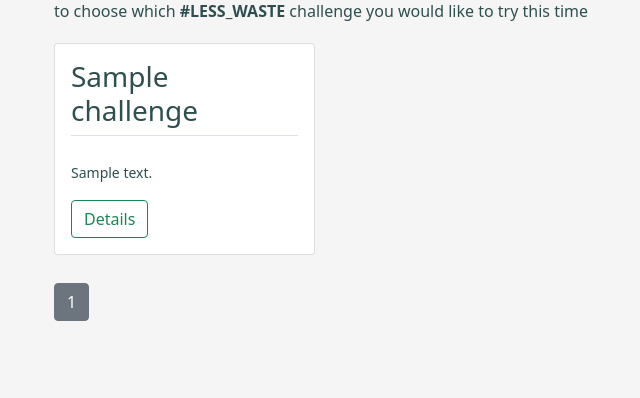
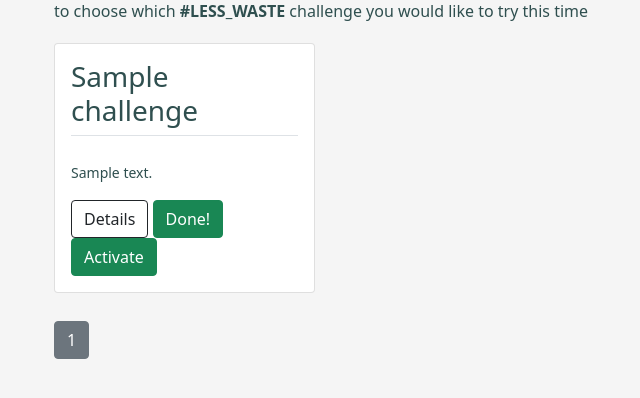
Before and after one commit to justinaluc/LESS_WASTE, a Django app: page /challenge/ in a window 1280 px wide. Shown: the part 139-537 px from the top of the page, without its empty margins (28-668 px from the left). Run offline with Django 4.2, Linux system fonts and the light colour scheme; a user stored in the database is signed in; tables that the repository leaves empty hold one stand-in row (values such as "Sample post"); some libraries are stand-ins or nearby versions.

Commit message:
functionality of activating user_challenge for logged in user and particular challenge both from ChallengeDetailView and ChallengeListView by HttpResponseRedirect reverse

```diff
--- a/challenges/templates/challenges/challenge_detail.html
+++ b/challenges/templates/challenges/challenge_detail.html
@@ -28,6 +28,7 @@
               {% endif %}
               <p><b>hint:</b> {{ challenge.description }}</p>
                 <div class="mt-3 align-items-baseline">
+                    <a href="#" onclick="history.go(-1)" class="btn btn-outline-dark">Back</a>
                     {% if user.is_authenticated %}
                         {% for item in user.userchallenge_set.all %}
                             {% if item.challenge == challenge and item.is_active %}
@@ -39,15 +40,14 @@
                                 </form>
                             {% endif %}
                         {% endfor %}
-                        <form action="" method="POST" class="d-inline-block">
+                        <form action="{% url 'activate' challenge.pk %}" method="POST" class="d-inline-block">
                             {% csrf_token %}
                             <button class="btn btn-success" type="submit" name="activate"
-                                    value="{{challenge.id}}" href="{% url 'my_challenges' %}">
+                                    value="{{ challenge.id }}">
                                 Activate
                             </button>
                         </form>
                     {% endif %}
-                    <a href="#" onclick="history.go(-1)" class="btn btn-outline-dark">Back</a>
                 </div>
               <p class="mt-3 border-top"></p>
                   {% for category in challenge.category_set.all %}
--- a/challenges/templates/challenges/challenge_list.html
+++ b/challenges/templates/challenges/challenge_list.html
@@ -16,7 +16,26 @@
                             <p class="border-top pt-2"></p>
                             <small class="card-text">{{ challenge.description }}</small><br>
                             <div class="mt-3 align-items-baseline">
-                                <a href="{% url 'challenge_detail' challenge.id %}" class="btn btn-outline-success">Details</a>
+                                <a href="{% url 'challenge_detail' challenge.id %}" class="btn btn-outline-dark">Details</a>
+                                {% if user.is_authenticated %}
+                                    {% for item in user.userchallenge_set.all %}
+                                        {% if item.challenge == challenge and item.is_active %}
+                                            <form action="" method="POST" class="d-inline-block">
+                                                {% csrf_token %}
+                                                <button class="btn btn-success" type="submit" name="done" value="{{challenge.id}}">
+                                                    Done!
+                                                </button>
+                                            </form>
+                                        {% endif %}
+                                    {% endfor %}
+                                    <form action="{% url 'activate' challenge.pk %}" method="POST" class="d-inline-block">
+                                        {% csrf_token %}
+                                        <button class="btn btn-success" type="submit" name="activate"
+                                                value="{{ challenge.id }}">
+                                            Activate
+                                        </button>
+                                    </form>
+                                {% endif %}
                             </div>
                         </div>
                     </div>
--- a/less_users/urls.py
+++ b/less_users/urls.py
@@ -1,7 +1,7 @@
 from django.contrib.auth import views as auth_views
 from django.urls import path
 
-from less_users.views import HomeView, RegisterView, ProfileView, MyChallengesView
+from less_users.views import HomeView, RegisterView, ProfileView, MyChallengesView, activate_view
 
 urlpatterns = [
     path('', HomeView.as_view(), name='home'),
@@ -10,4 +10,5 @@ urlpatterns = [
     path('login/', auth_views.LoginView.as_view(template_name='less_users/login.html'), name='login'),
     path('logout/', auth_views.LogoutView.as_view(template_name='less_users/logout.html'), name='logout'),
     path('my_challenges/', MyChallengesView.as_view(template_name='less_users/my_challenges.html'), name='my_challenges'),
+    path('activate/<int:pk>', activate_view, name='activate'),
 ]
```
Also changed, not shown: challenges/views.py (+9 -0 lines), less_users/views.py (+24 -1 lines).
